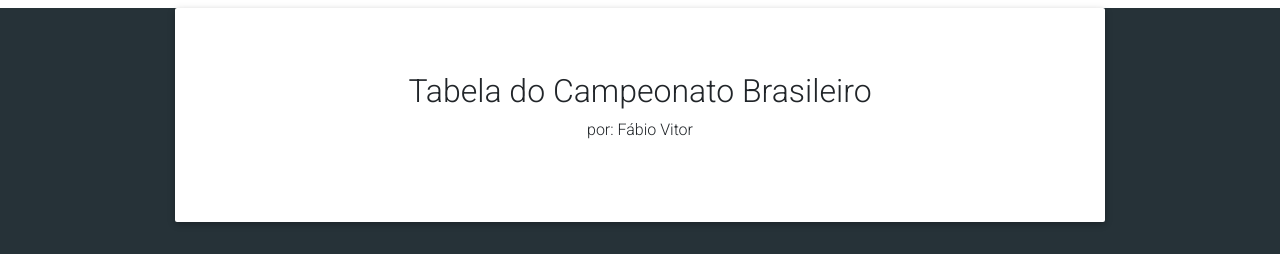
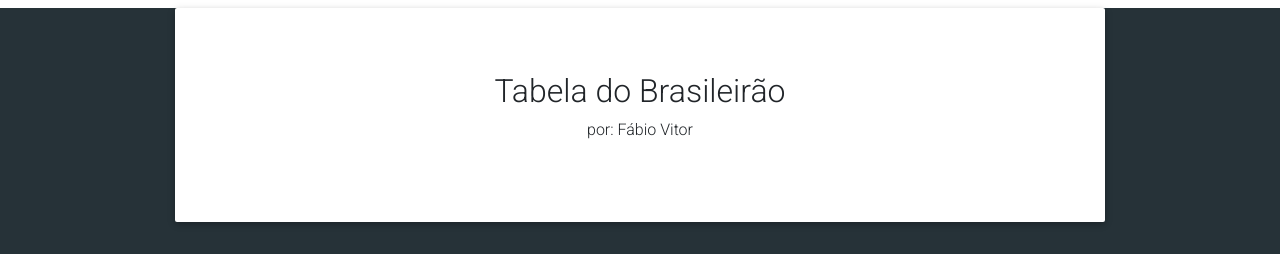
Before and after one commit to FVitor7/Flask-API-do-Campeonato-Brasileiro, a Flask app: page / in a window 1280 px wide. Shown: the top 262 px of the page. Run offline with Flask 2, Linux system fonts and the light colour scheme; parts of the project's set-up code (start-up, migrations or seed data) failed here and were passed over; some libraries are stand-ins or nearby versions.

Commit message:
Update index.html

```diff
--- a/api/templates/index.html
+++ b/api/templates/index.html
@@ -4,10 +4,10 @@
   <meta charset="UTF-8">
   <meta http-equiv="X-UA-Compatible" content="IE=Edge">
   <meta name="viewport" content="width=device-width, initial-scale=1">
-  <meta name="keywords" content="PES 6, pes6,PES2014, pes retro, pesretro, pes6es, wlpes, pes2021, sofifa, stats convert, conversor de habilidades, stats sofifa to pes, fabvitor, fabvitor pes, robimex, pesmaster, pes master">
-  <meta name="pesmaster" content="Stats Convert created by fabvitor">
-  <meta name="description" content="Conversor de Habilidades do Pes2021 para o PES6 e PES2014 PC e PS2, criado por fabvitor">
-  <title>PesMaster Stats Convert by Fábio Vitor</title>
+  <meta name="keywords" content="Brasil, brasileirao, Seriea, Tabela, Flamengo, Clássicacão, PES 6, pes6,PES2014, pes retro, pesretro, pes6es, wlpes, pes2021, sofifa, stats convert, conversor de habilidades, stats sofifa to pes, fabvitor, fabvitor pes, robimex, pesmaster, pes master">
+  <meta name="Brasileirão" content="Tabela Do Campeonato Brasileiro">
+  <meta name="description" content="Api E Site Com Dados Da Classificação Do Campeonato Brasileiro">
+  <title>Tabela do Brasileirão por Fábio Vitor</title>
 
   <!-- HTML -->
 
@@ -29,7 +29,7 @@
   <div class="row justify-content-center my-2 special-color-dark">
     <div class="col-md-9 special-color-dark">
     <div class="jumbotron">
-    <h2 class="text-center">Tabela do Campeonato Brasileiro</h2>
+    <h2 class="text-center">Tabela do Brasileirão</h2>
     <p class="text-center">por: Fábio Vitor</strong></p>
   </div> </div> </div>
 <div class="table-responsive">
```
